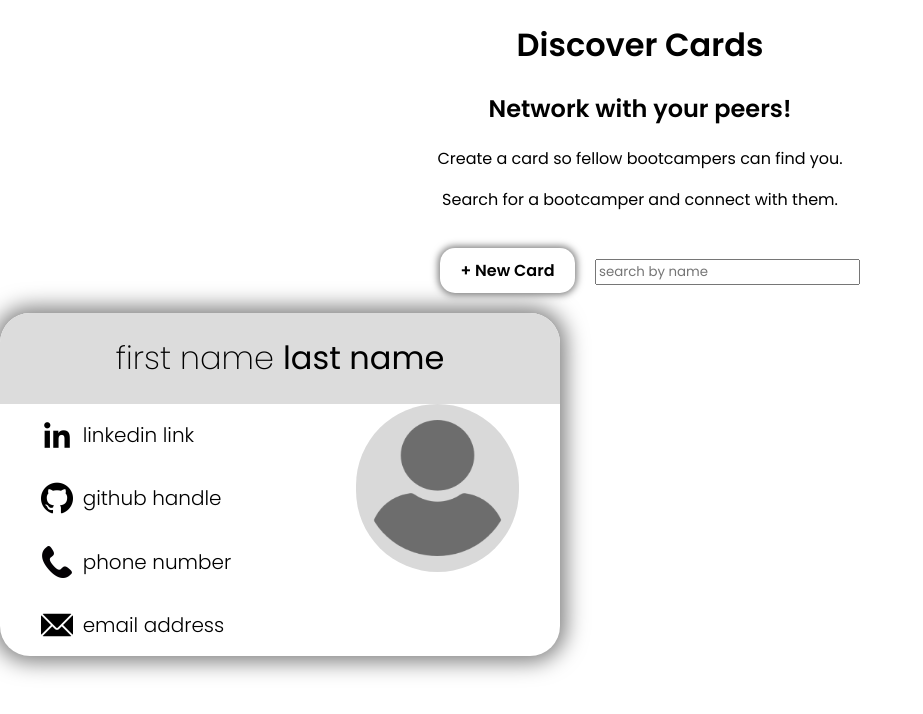
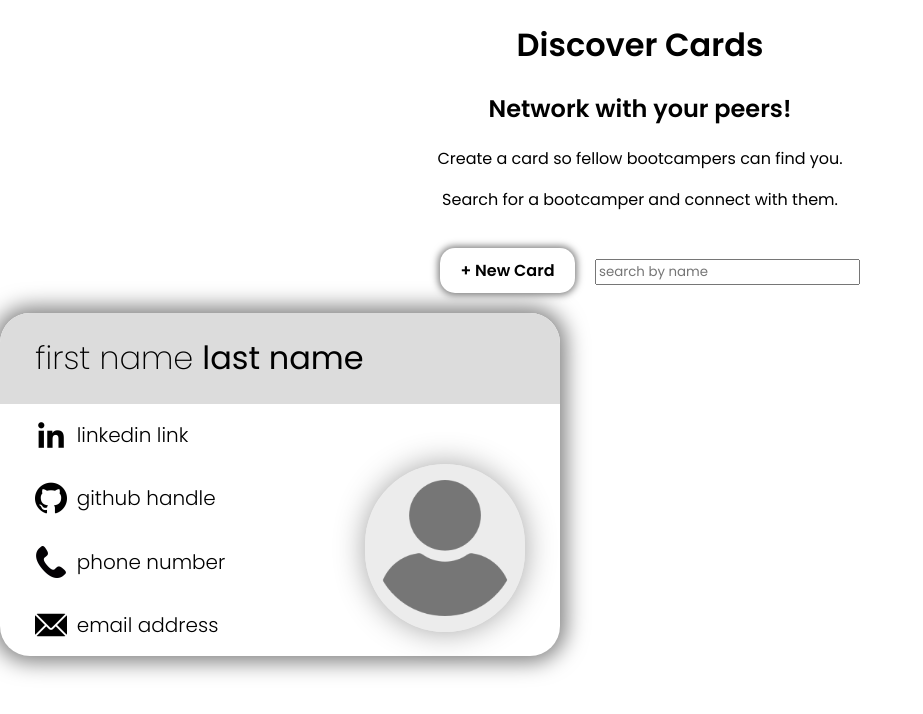
Before and after one commit to SchoolOfCode/bc13_w9_project-frontend-the-train-ees, a React (Create React App) app in the folder train-ees/: page / in a window 1280 px wide. Shown: the top 714 px of the page, without its empty margins (0-923 px from the left). Built offline with nearby package versions, Linux system fonts and the light colour scheme.

Commit message:
card finished

```diff
--- a/train-ees/src/components/discoverCard/index.css
+++ b/train-ees/src/components/discoverCard/index.css
@@ -11,7 +11,9 @@ div.discoverCard {
     flex-flow: column nowrap;
     border-radius: 30px;
     box-shadow: 0px 0px 21px 6px rgba(0, 0, 0, 0.5);
-    width:max-content;
+    width: max-content;
+    justify-content: center;
+    align-items: center;
 }
 
 /* Card Header */
@@ -24,6 +26,8 @@ div.cardHeader {
 
 div.cardHeader h1 {
     font-weight: 200;
+    text-align: left;
+    margin-left: 2.2rem;
 }
 
 div.cardHeader h1 strong {
@@ -35,7 +39,7 @@ div.cardHeader h1 strong {
 div.cardBody {
     display: flex;
     flex-flow: row wrap;
-    gap: 125px;
+    gap: 140px;
 }
 
 div.cardBody > div.mediaItems {
@@ -57,14 +61,15 @@ div.cardBody > div.mediaItems > div > img {
 
 div.cardBody > div.profilePicture {
     display: flex;
-    align-self: baseline;
-    justify-self: baseline;
-    background-color: #D9D9D9;
+    align-self: flex-end;
+    margin-bottom: 1.5rem;
+    background-color: rgba(217, 217, 217, 0.49);
     border-radius: 100px;
+    box-shadow: 0px 0px 32px -2px rgba(0, 0, 0, 0.41);
 }
 
 div.cardBody > div.profilePicture > img {
-    width: 8.2rem;
+    width: 8rem;
     height: 8.5rem;
     padding: 1rem;
 }
```
